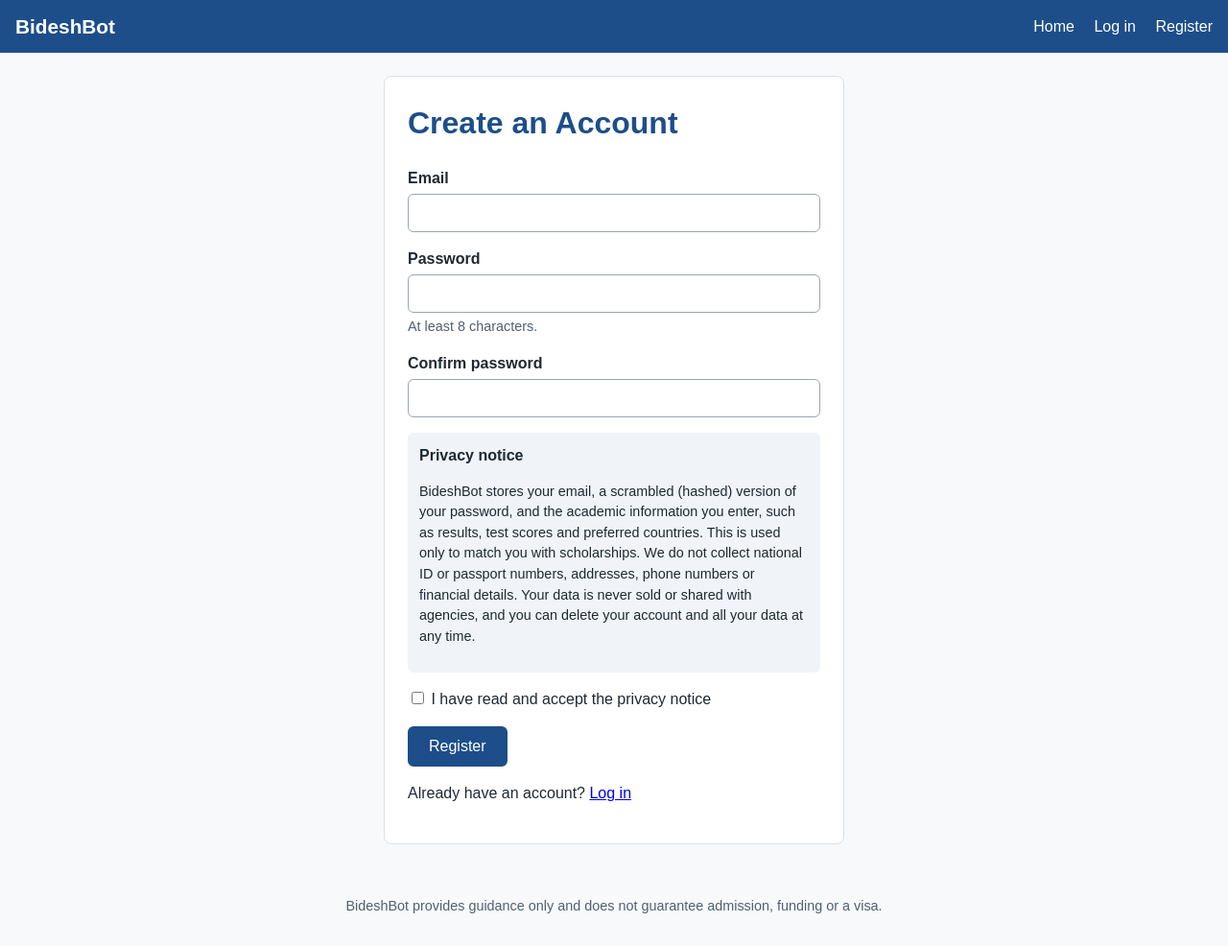
After one commit to nihrin29/BideshBot, a Flask app: page /register in a window 1280 px wide. The commit adds this page. Shown: the whole page at 96% size. Run offline with Flask 3, Linux system fonts and the light colour scheme.

Commit message:
Add register, login and logout pages (FR-02, FR-03, NFR-06, NFR-30)

```diff
--- a/app.py
+++ b/app.py
@@ -24,6 +24,14 @@ def create_app():
     # Import the models so SQLAlchemy knows about every table.
     import models  # noqa: F401
 
+    # FR-04: guests who open a page that needs login are sent to the login page.
+    login_manager.login_view = "auth.login"
+    login_manager.login_message = "Please log in or register to use this feature."
+
+    # Connect each group of pages (blueprint).
+    from auth import auth_bp
+    app.register_blueprint(auth_bp)
+
     # Create any database tables that don't exist yet.
     with app.app_context():
         db.create_all()
--- a/auth/__init__.py
+++ b/auth/__init__.py
@@ -1 +1,3 @@
 """User accounts: register, login, logout (Card 2, FR-01 to FR-07)."""
+
+from .routes import auth_bp  # noqa: F401
--- /dev/null
+++ b/auth/forms.py
@@ -0,0 +1,39 @@
+"""
+Forms for user accounts.
+
+Flask-WTF forms check the input on the server (NFR-07) and
+add a hidden CSRF token to every form automatically.
+"""
+
+from flask_wtf import FlaskForm
+from wtforms import BooleanField, EmailField, PasswordField, SubmitField
+from wtforms.validators import DataRequired, EqualTo, Length, Regexp
+
+# A simple check that the email looks like "name@example.com" (FR-02).
+EMAIL_PATTERN = r"^[^@\s]+@[^@\s]+\.[^@\s]+$"
+
+
+class RegisterForm(FlaskForm):
+    email = EmailField("Email", validators=[
+        DataRequired(message="Please enter your email."),
+        Regexp(EMAIL_PATTERN, message="Please enter a valid email address."),
+        Length(max=255),
+    ])
+    password = PasswordField("Password", validators=[
+        DataRequired(message="Please enter a password."),
+        Length(min=8, message="Password must be at least 8 characters."),  # FR-02
+    ])
+    confirm_password = PasswordField("Confirm password", validators=[
+        DataRequired(message="Please confirm your password."),
+        EqualTo("password", message="Passwords do not match."),
+    ])
+    accept_privacy = BooleanField("I have read and accept the privacy notice", validators=[
+        DataRequired(message="You must accept the privacy notice to register."),  # NFR-30
+    ])
+    submit = SubmitField("Register")
+
+
+class LoginForm(FlaskForm):
+    email = EmailField("Email", validators=[DataRequired(message="Please enter your email.")])
+    password = PasswordField("Password", validators=[DataRequired(message="Please enter your password.")])
+    submit = SubmitField("Log in")
--- /dev/null
+++ b/auth/routes.py
@@ -0,0 +1,80 @@
+"""
+Pages for user accounts: register, login and logout (FR-02, FR-03).
+"""
+
+from flask import Blueprint, flash, redirect, render_template, session, url_for
+from flask_login import current_user, login_user, logout_user
+from werkzeug.security import check_password_hash, generate_password_hash
+
+from extensions import db
+from models import User
+
+from .forms import LoginForm, RegisterForm
+
+# A blueprint is a group of related pages. All account pages live in this one.
+auth_bp = Blueprint("auth", __name__)
+
+
+@auth_bp.route("/register", methods=["GET", "POST"])
+def register():
+    # A logged-in student doesn't need to register again.
+    if current_user.is_authenticated:
+        return redirect(url_for("home"))
+
+    form = RegisterForm()
+
+    # validate_on_submit() is True only when the form was sent and every check passed.
+    if form.validate_on_submit():
+        email = form.email.data.strip().lower()
+
+        # FR-02: each email can only be used once.
+        if User.query.filter_by(email=email).first():
+            flash("An account with this email already exists. Please log in.", "error")
+            return redirect(url_for("auth.login"))
+
+        # NFR-06: store only a salted hash of the password, never the password itself.
+        user = User(
+            email=email,
+            password_hash=generate_password_hash(form.password.data, method="pbkdf2:sha256"),
+            accepted_privacy_notice=True,
+        )
+        db.session.add(user)
+        db.session.commit()
+
+        flash("Your account has been created. Please log in.", "success")
+        return redirect(url_for("auth.login"))
+
+    return render_template("auth/register.html", form=form)
+
+
+@auth_bp.route("/login", methods=["GET", "POST"])
+def login():
+    if current_user.is_authenticated:
+        return redirect(url_for("home"))
+
+    form = LoginForm()
+
+    if form.validate_on_submit():
+        email = form.email.data.strip().lower()
+        user = User.query.filter_by(email=email).first()
+
+        if user and check_password_hash(user.password_hash, form.password.data):
+            login_user(user)
+            # FR-03: the session ends after 60 minutes of inactivity
+            # (the time limit is set in config.py).
+            session.permanent = True
+            flash("You are now logged in.", "success")
+            return redirect(url_for("home"))
+
+        # The same message for a wrong email or a wrong password,
+        # so nobody can find out which emails are registered.
+        flash("Incorrect email or password.", "error")
+
+    return render_template("auth/login.html", form=form)
+
+
+@auth_bp.route("/logout")
+def logout():
+    logout_user()
+    flash("You have been logged out.", "success")
+    return redirect(url_for("home"))
--- a/static/css/style.css
+++ b/static/css/style.css
@@ -45,6 +45,125 @@ body {
     color: #1d4e89;
 }
 
+/* ---------- Buttons ---------- */
+.button {
+    display: inline-block;
+    padding: 10px 20px;
+    border: 2px solid #1d4e89;
+    border-radius: 6px;
+    background: #1d4e89;
+    color: #ffffff;
+    font-size: 1rem;
+    text-decoration: none;
+    cursor: pointer;
+}
+
+.button:hover,
+.button:focus {
+    background: #163d6b;
+}
+
+.button-outline {
+    background: #ffffff;
+    color: #1d4e89;
+}
+
+.button-outline:hover,
+.button-outline:focus {
+    background: #e8eef6;
+}
+
+.button-row {
+    display: flex;
+    gap: 12px;
+    flex-wrap: wrap;
+    margin-top: 20px;
+}
+
+/* ---------- Forms ---------- */
+.form-box {
+    max-width: 480px;
+    margin: 0 auto;
+    padding: 24px;
+    background: #ffffff;
+    border: 1px solid #d9e2ec;
+    border-radius: 8px;
+}
+
+.form-box h1 {
+    margin-top: 0;
+    color: #1d4e89;
+}
+
+.field {
+    margin-bottom: 16px;
+}
+
+.field label {
+    display: block;
+    margin-bottom: 4px;
+    font-weight: bold;
+}
+
+.field input[type="email"],
+.field input[type="password"],
+.field input[type="text"] {
+    width: 100%;
+    padding: 10px;
+    border: 1px solid #9aa5b1;
+    border-radius: 6px;
+    font-size: 1rem;
+}
+
+.field.checkbox label {
+    display: inline;
+    font-weight: normal;
+}
+
+.help {
+    margin: 4px 0 0;
+    font-size: 0.9rem;
+    color: #52606d;
+}
+
+.error {
+    margin: 4px 0 0;
+    color: #b42318;
+}
+
+.privacy-notice {
+    padding: 12px;
+    margin-bottom: 16px;
+    background: #f0f4f8;
+    border-radius: 6px;
+    font-size: 0.9rem;
+}
+
+.privacy-notice h2 {
+    margin: 0 0 6px;
+    font-size: 1rem;
+}
+
+.switch-link {
+    margin-top: 16px;
+}
+
+/* ---------- Messages ---------- */
+.flash {
+    padding: 10px 14px;
+    border-radius: 6px;
+}
+
+.flash-success {
+    background: #e3f9e5;
+    color: #14532d;
+}
+
+.flash-error {
+    background: #fde8e8;
+    color: #8a1c1c;
+}
+
 /* ---------- Footer ---------- */
 .footer {
     text-align: center;
--- /dev/null
+++ b/templates/auth/register.html
@@ -0,0 +1,54 @@
+{% extends "base.html" %}
+
+{% block title %}Register – BideshBot{% endblock %}
+
+{% block content %}
+<div class="form-box">
+    <h1>Create an Account</h1>
+
+    <form method="post" novalidate>
+        {{ form.hidden_tag() }}  <!-- the hidden CSRF token (NFR-07) -->
+
+        <div class="field">
+            {{ form.email.label }}
+            {{ form.email(autocomplete="email") }}
+            {% for error in form.email.errors %}<p class="error">{{ error }}</p>{% endfor %}
+        </div>
+
+        <div class="field">
+            {{ form.password.label }}
+            {{ form.password(autocomplete="new-password") }}
+            <p class="help">At least 8 characters.</p>
+            {% for error in form.password.errors %}<p class="error">{{ error }}</p>{% endfor %}
+        </div>
+
+        <div class="field">
+            {{ form.confirm_password.label }}
+            {{ form.confirm_password(autocomplete="new-password") }}
+            {% for error in form.confirm_password.errors %}<p class="error">{{ error }}</p>{% endfor %}
+        </div>
+
+        <!-- Privacy notice (NFR-30) -->
+        <div class="privacy-notice">
+            <h2>Privacy notice</h2>
+            <p>
+                BideshBot stores your email, a scrambled (hashed) version of your password, and the
+                academic information you enter, such as results, test scores and preferred countries.
+                This is used only to match you with scholarships. We do not collect national ID or
+                passport numbers, addresses, phone numbers or financial details. Your data is never
+                sold or shared with agencies, and you can delete your account and all your data at any time.
+            </p>
+        </div>
+
+        <div class="field checkbox">
+            {{ form.accept_privacy() }}
+            {{ form.accept_privacy.label }}
+            {% for error in form.accept_privacy.errors %}<p class="error">{{ error }}</p>{% endfor %}
+        </div>
+
+        {{ form.submit(class="button") }}
+    </form>
+
+    <p class="switch-link">Already have an account? <a href="{{ url_for('auth.login') }}">Log in</a></p>
+</div>
+{% endblock %}
--- a/templates/base.html
+++ b/templates/base.html
@@ -13,10 +13,23 @@
         <a href="{{ url_for('home') }}" class="logo">BideshBot</a>
         <nav>
             <a href="{{ url_for('home') }}">Home</a>
+            {% if current_user.is_authenticated %}
+                <a href="{{ url_for('auth.logout') }}">Log out</a>
+            {% else %}
+                <a href="{{ url_for('auth.login') }}">Log in</a>
+                <a href="{{ url_for('auth.register') }}">Register</a>
+            {% endif %}
         </nav>
     </header>
 
     <main class="container">
+        <!-- Short messages such as "You are now logged in." -->
+        {% with messages = get_flashed_messages(with_categories=true) %}
+            {% for category, message in messages %}
+                <p class="flash flash-{{ category }}" role="alert">{{ message }}</p>
+            {% endfor %}
+        {% endwith %}
+
         {% block content %}{% endblock %}
     </main>
 
```
Also changed, not shown: templates/auth/login.html (added, +29 -0 lines), templates/index.html (+8 -0 lines).
